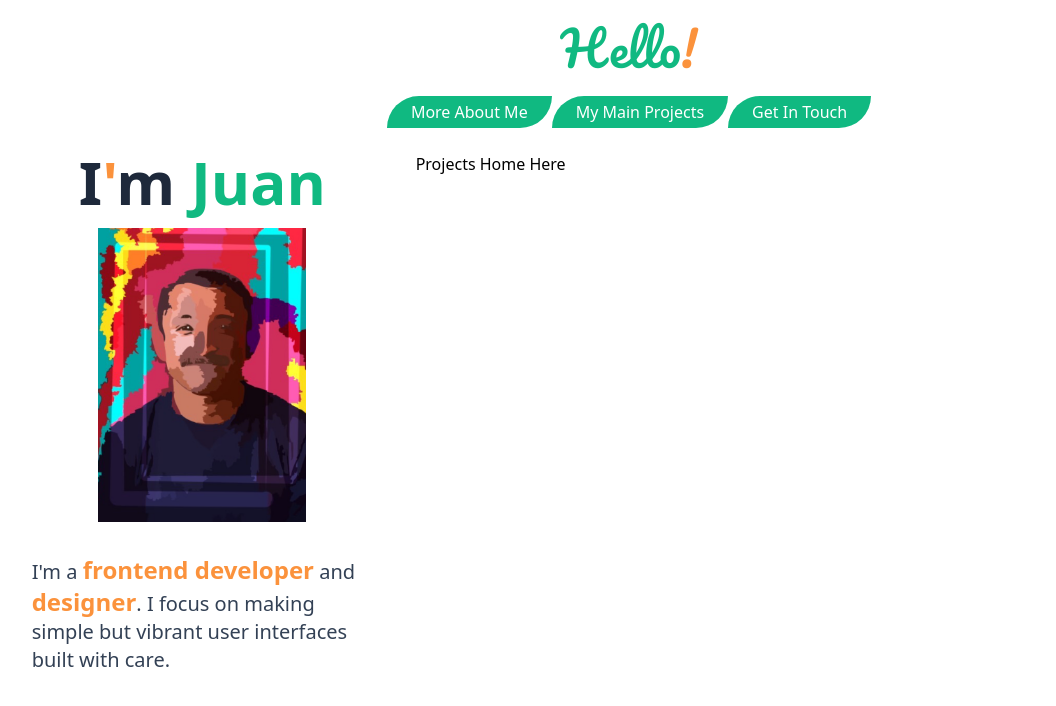
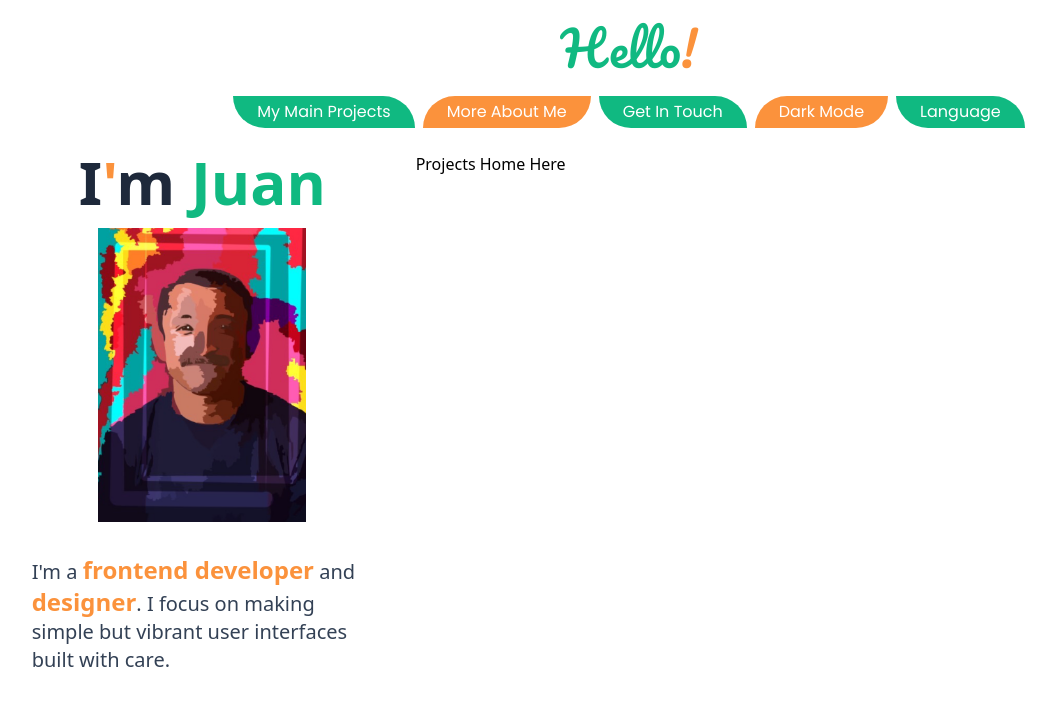
Before and after one commit to dev-jLagunas/my-portfolio, a Vue app: page / in a window 1280 px wide. Shown: the top 706 px of the page, without its empty margins (11-1067 px from the left). Built offline with nearby package versions, Linux system fonts and the light colour scheme.

Commit message:
change navbar component layout to include dark mode and language buttons

```diff
--- a/src/App.vue
+++ b/src/App.vue
@@ -30,14 +30,13 @@ const toggleDarkMode = () => {
       <transition name="fade">
         <Sidebar
           @darkModeToggled="toggleDarkMode"
-          :isDarkMode="isDarkMode"
           @closeSidebar="toggleSidebar = false"
           v-if="toggleSidebar"
           class="block fixed inset-0 bg-white md:hidden z-10"
         />
       </transition>
     </div>
-    <Navbar class="hidden md:block" />
+    <Navbar @darkModeToggled="toggleDarkMode" class="hidden md:block" />
     <section class="grid place-content-center">
       <router-view v-slot="{ Component }">
         <transition name="page" mode="out-in">
--- a/src/components/NavbarComponent.vue
+++ b/src/components/NavbarComponent.vue
@@ -1,24 +1,42 @@
-<script setup></script>
+<script setup>
+// Emits
+const emit = defineEmits(["darkModeToggled"]);
+
+const toggleDarkMode = () => {
+  emit("darkModeToggled");
+};
+</script>
 
 <template>
-  <nav class="my-4 w-90vw mx-auto py-2">
+  <nav class="my-4 w-90vw mx-auto py-2 font-poppins">
     <ul
-      class="flex justify-around text-slate-600 dark:text-slate-200 lg:justify-center"
+      class="flex justify-around text-slate-600 dark:text-slate-200 lg:justify-center gap-2 text-xs lg:text-base"
     >
       <li
-        class="bg-emerald-500 text-white py-1 px-6 rounded-br-full rounded-tl-full"
-      >
-        <router-link to="/about">More About Me</router-link>
-      </li>
-      <li
-        class="bg-emerald-500 text-white py-1 px-6 rounded-br-full rounded-tl-full"
+        class="bg-emerald-500 text-white py-1 px-6 rounded-tr-full rounded-bl-full"
       >
         <router-link to="/">My Main Projects</router-link>
       </li>
       <li
-        class="bg-emerald-500 text-white py-1 px-6 rounded-br-full rounded-tl-full"
+        class="bg-orange-400 text-white py-1 px-6 rounded-tl-full rounded-br-full"
+      >
+        <router-link to="/about">More About Me</router-link>
+      </li>
+
+      <li
+        class="bg-emerald-500 text-white py-1 px-6 rounded-tr-full rounded-bl-full"
       >
         <router-link to="/contact">Get In Touch</router-link>
+      </li>
+      <li
+        class="bg-orange-400 text-white py-1 px-6 rounded-tl-full rounded-br-full"
+      >
+        <button @click="toggleDarkMode">Dark Mode</button>
+      </li>
+      <li
+        class="bg-emerald-500 text-white py-1 px-6 rounded-tr-full rounded-bl-full"
+      >
+        Language
       </li>
     </ul>
   </nav>
--- a/src/components/SidebarComponent.vue
+++ b/src/components/SidebarComponent.vue
@@ -10,14 +10,6 @@ const closeSidebar = () => {
 const toggleDarkMode = () => {
   emit("darkModeToggled");
 };
-
-//Props
-const props = defineProps({
-  isDarkMode: {
-    type: Boolean,
-    required: true,
-  },
-});
 
 // Router
 const router = useRouter();
```
